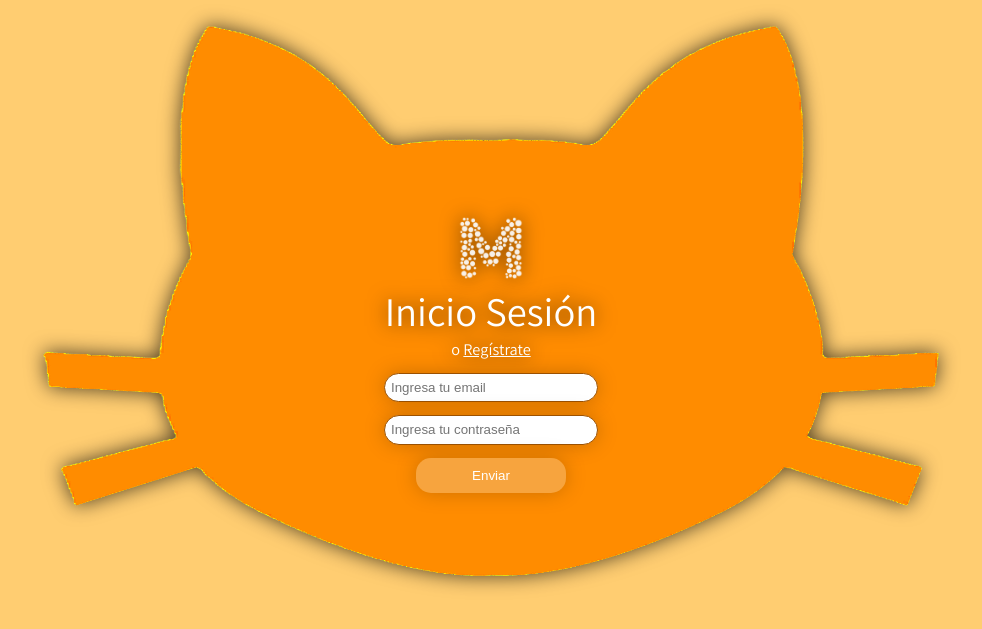
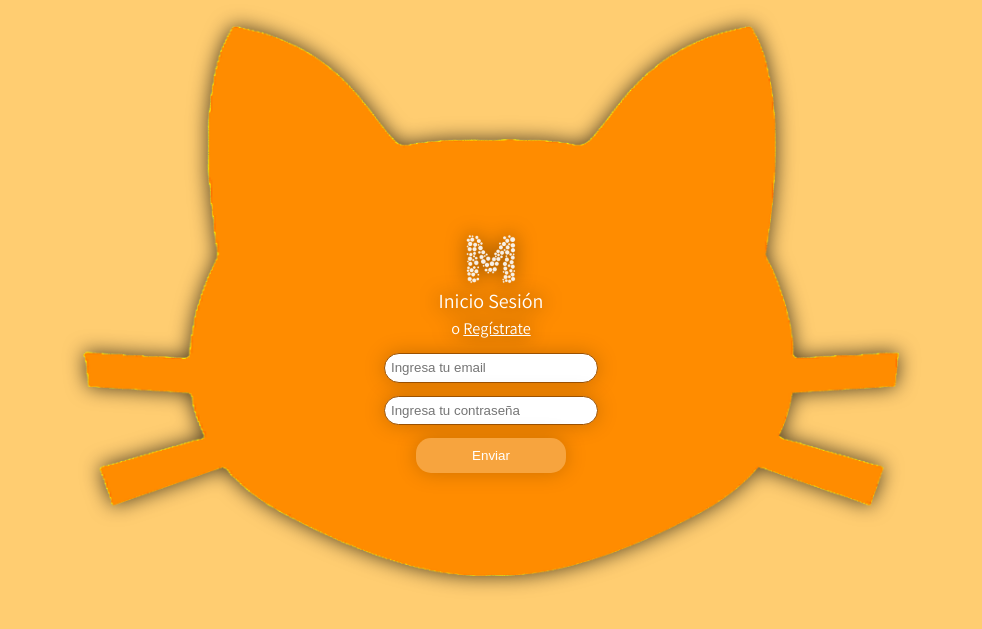
Before and after one commit to karnedo/Meowtter, a PHP site: page /login.php in a window 1280 px wide. Shown: the top 629 px of the page, without its empty margins (149-1131 px from the left). Run offline with PHP 8.4, Linux system fonts and the light colour scheme.

Commit message:
Login Final
Maybe the final login

```diff
--- a/assets/style/style.css
+++ b/assets/style/style.css
@@ -42,12 +42,6 @@ header a {
     background-repeat: no-repeat;
     /* Aplicar sombra directamente a la imagen de fondo */
     filter: drop-shadow(0 0 10px rgba(0, 0, 0, 0.7)); /* Se puede ajustar según el efecto deseado */
-}
-
-@media (min-width: 1024px) {
-    .container {
-        background-size: 100% 100%; /* Mantener '100% 100%' en pantallas más grandes */
-    }
 }
 
 /*Formulario*/
@@ -100,9 +94,9 @@ input[type="submit"]:hover {
 
 .top-section .logo {
     display: flex;
-    width: 6vw; /* Tamaño deseado del logo */
-    min-width: 50px; /* Tamaño mínimo de ancho */
-    min-height: 50px;
+    width: 60px; /* Tamaño deseado del logo */
+    min-width: 3vw; /* Tamaño mínimo de ancho */
+    min-height: 5vh;
     filter: drop-shadow(0 0 10px rgba(0, 0, 0, 0.7));
 }
 
@@ -116,14 +110,10 @@ input[type="submit"]:hover {
     color: white;
     font-style: normal;
     text-align: center;
-    width: 30vw;
+    font-size: 20px;
     justify-content:center;
     align-items: center;
     filter: drop-shadow(0 0 10px rgba(0, 0, 0, 0.7));
-}
-
-.principal{
-    font-size:calc(15px + 2vw);
 }
 
 .enlace{
--- a/login.php
+++ b/login.php
@@ -51,7 +51,7 @@
             <div class="top-section">
                 <img src="img/logoSistemas1.png" alt="Logo de la página" class="logo">
                 <div class="top-section-text">
-                    <text class="principal">Inicio Sesión</text>
+                    <text>Inicio Sesión</text>
                     <text><span class="enlace"> o <a href="signup.php">Regístrate</a></span></text>
                 </div>
             </div>
```
